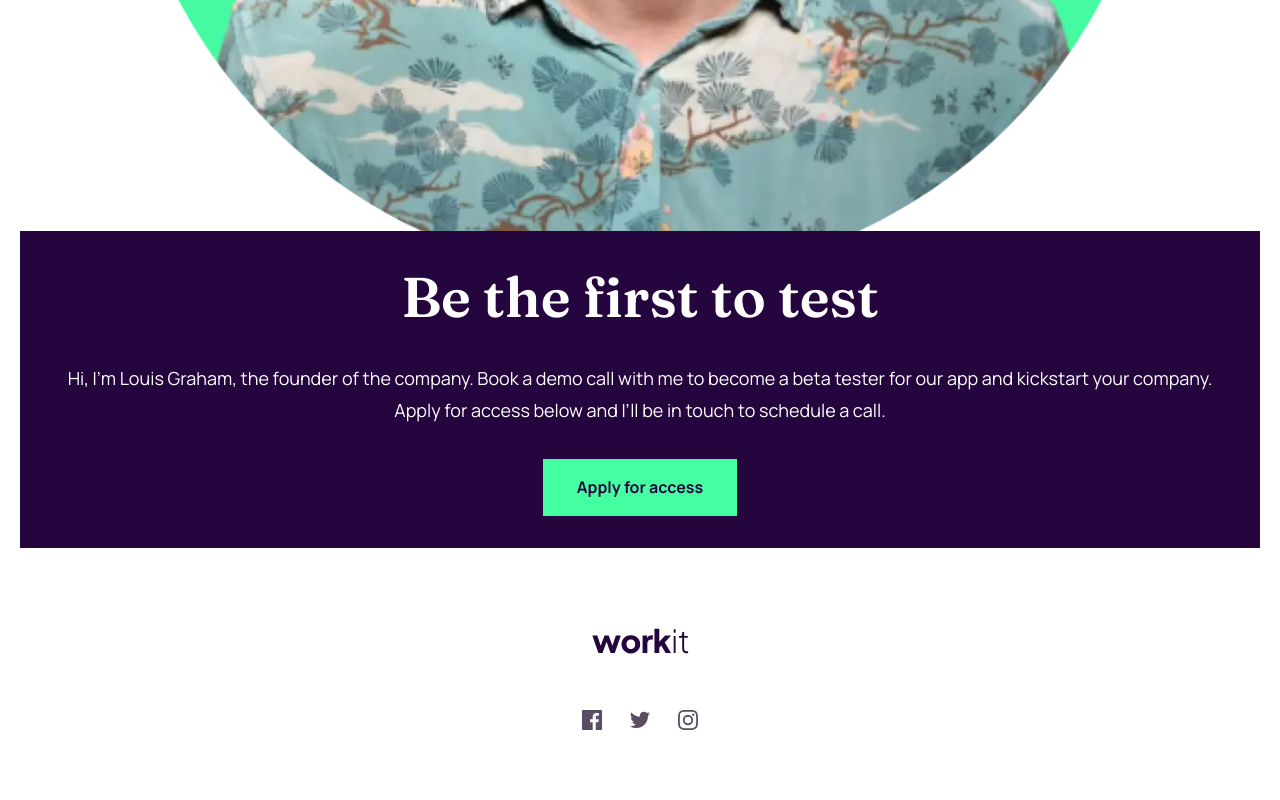
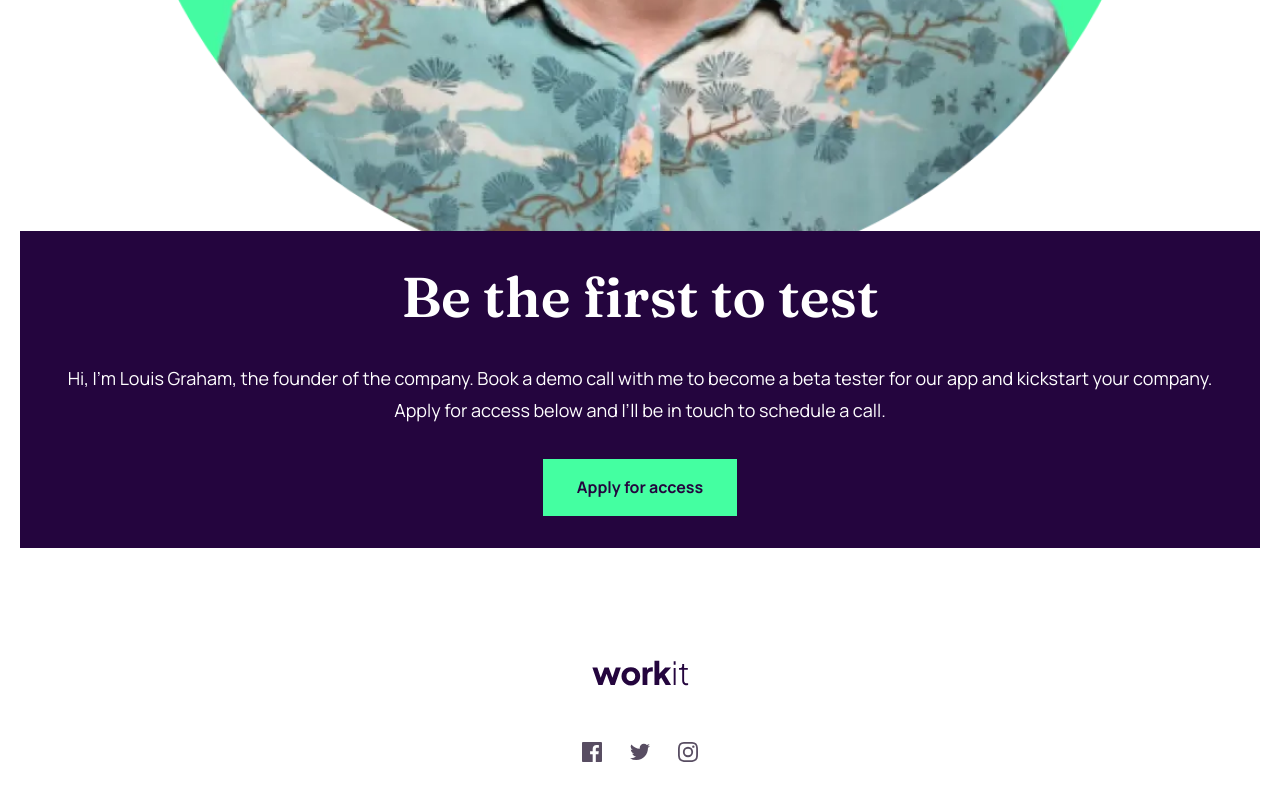
Before and after one commit to jkaps9/workit-landing-page, a website built with Vite: page index.html in a window 1280 px wide. Shown: the part 2402-3202 px from the top of the page. Built offline with nearby package versions, Linux system fonts and the light colour scheme.

Commit message:
adjust footer padding on desktops

```diff
--- a/src/style.css
+++ b/src/style.css
@@ -351,3 +351,9 @@ body {
     gap: 1.75rem;
   }
 }
+
+@media only screen and (min-width: 64rem) {
+  #footer {
+    padding: 7rem;
+  }
+}
```
